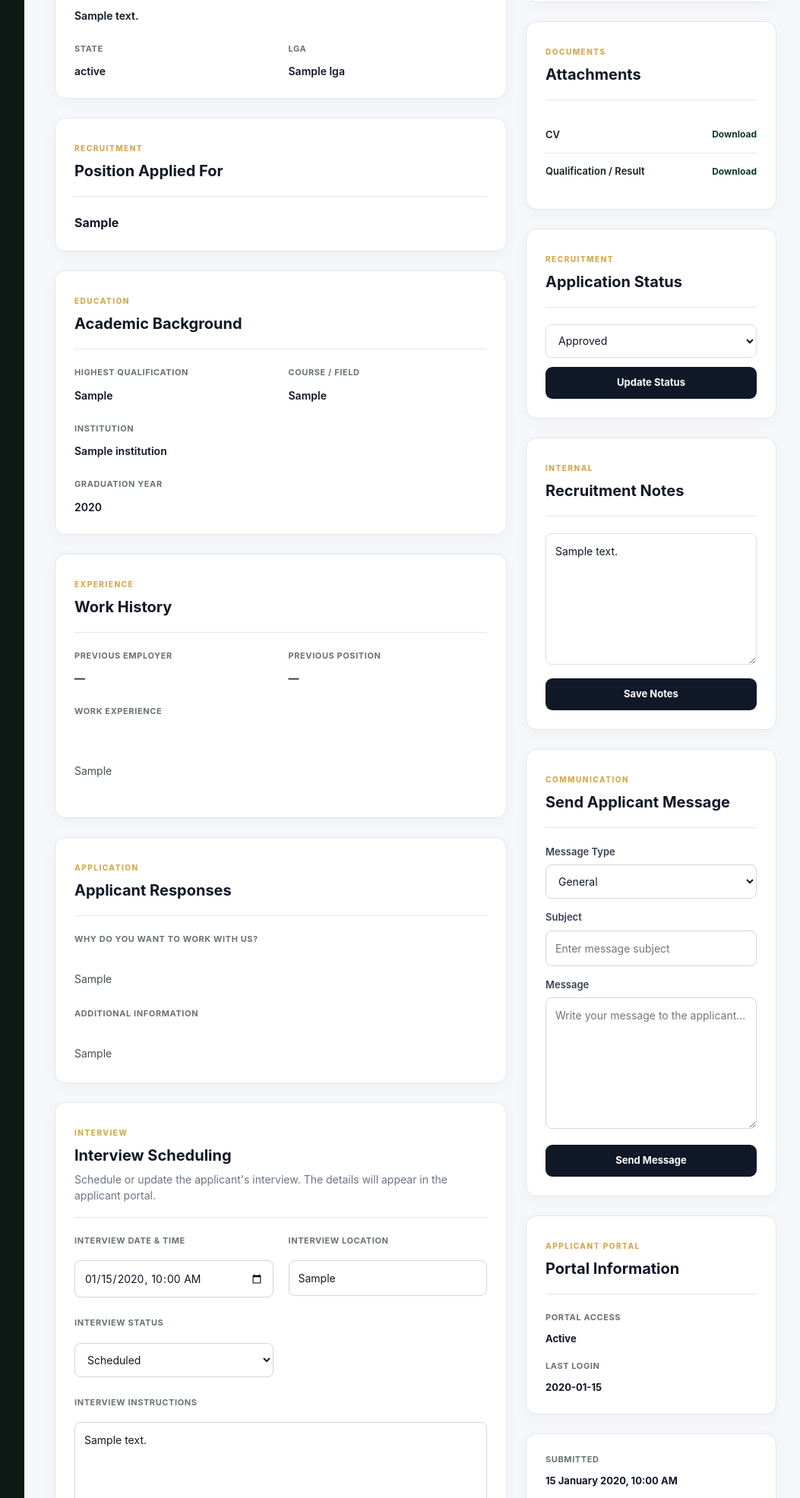
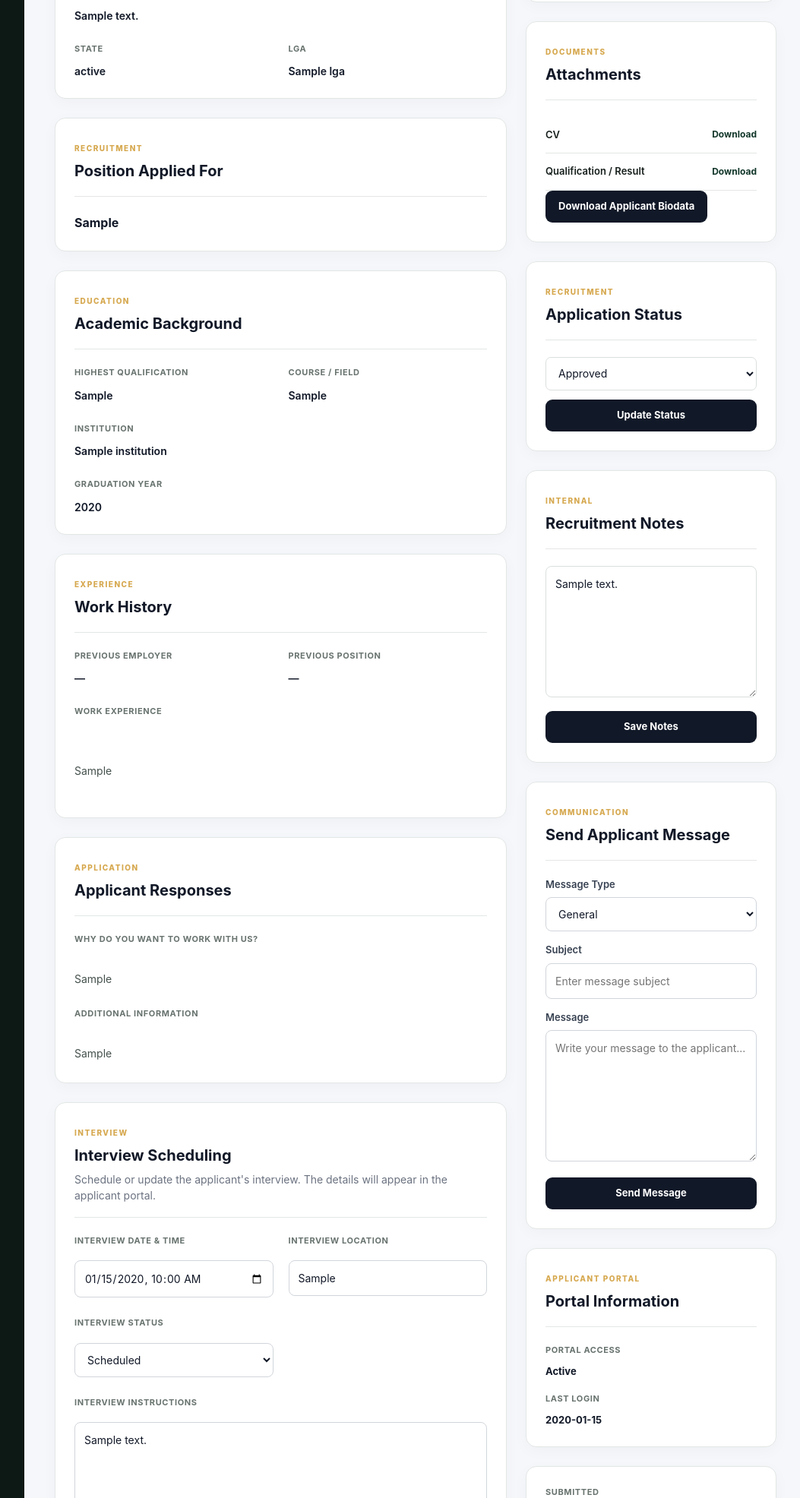
Before and after one commit to ifelodun/AV-KING-REGISTRATION, a Flask app: page /admin/applications/1 in a window 1280 px wide. Shown: the part 649-2621 px from the top of the page at 76% size, without its empty margins (218-1271 px from the left). Run offline with Flask 3, Linux system fonts and the light colour scheme; the visitor is signed in with stand-in values (Sample User, id 1); a database or web service that is not in the repository returns one stand-in record (values such as "Sample title"); some libraries are stand-ins or nearby versions.

Commit message:
Update admin_application_details.html

```diff
--- a/templates/admin_application_details.html
+++ b/templates/admin_application_details.html
@@ -893,7 +893,15 @@
 
                     {% endif %}
 
-
+<a
+    href="{{ url_for(
+        'download_applicant_biodata',
+        application_id=application.id
+    ) }}"
+    class="btn btn-primary"
+>
+    Download Applicant Biodata
+</a>
                     {% if not application.cv_filename
                         and not application.qualification_filename %}
 
```
